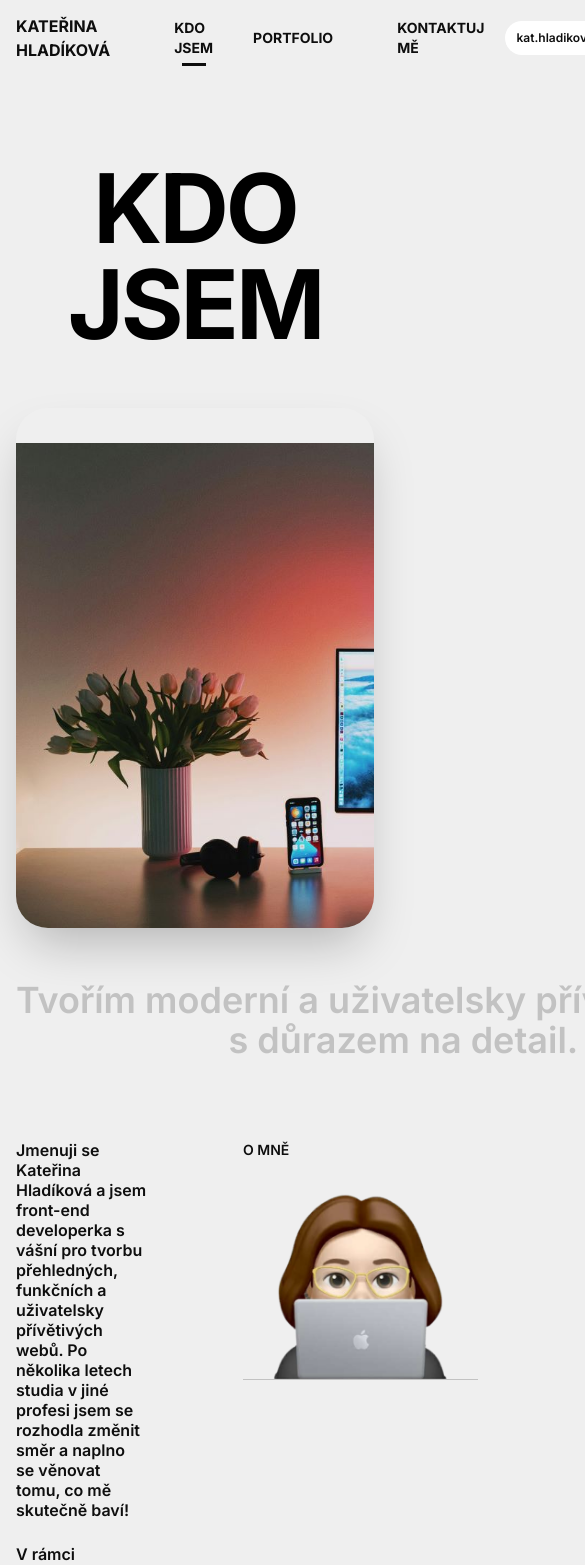
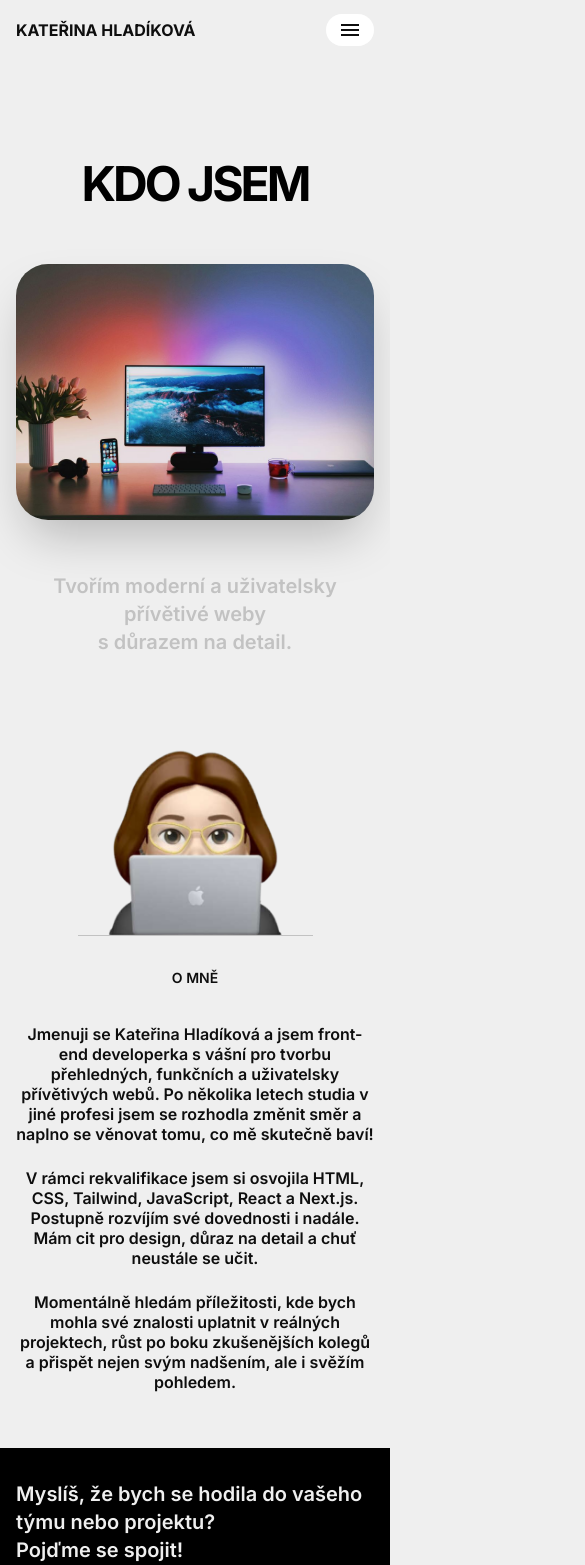
Before and after one commit to katerinahladikova/KH-website-next, a Next.js app: page /cs/about in a window 390 px wide. Shown: the top 1565 px of the page, 585 px wide, since content can reach past the window. Built offline with nearby package versions, Linux system fonts and the light colour scheme.

Commit message:
responsivity

```diff
--- a/src/app/[locale]/about/page.tsx
+++ b/src/app/[locale]/about/page.tsx
@@ -7,15 +7,21 @@ export default function About() {
     return (
         <div className="container pt-40">
             <h2 className="h2 text-center">{t("header")}</h2>
-            <Image src="/computer.jpg" alt="" width={1248} height={500} className="shadow-2xl w-full object-cover object-[position:bottom_-35px_left_0] rounded-4xl block m-auto my-13 h-130" />
+            <Image
+                src="/computer.jpg"
+                alt=""
+                width={1248}
+                height={500}
+                className="shadow-2xl w-full object-cover md:object-[position:bottom_-35px_left_0] h-64 rounded-4xl block m-auto my-13 md:h-130"
+            />
             <Quote text={t("quote")} />
-            <div className="grid grid-cols-2 mt-20 mb-8 gap-24">
-                <div>
+            <div className="grid md:grid-cols-2 mt-20 mb-8 gap-4 md:gap-24">
+                <div className="max-md:order-2 max-md:text-center">
                     <p className="mb-6 font-semibold text-inky leading-tight">{t("p1")}</p>
                     <p className="mb-6 font-semibold text-inky leading-tight">{t("p2")}</p>
                     <p className="mb-6 font-semibold text-inky leading-tight">{t("p3")}</p>
                 </div>
-                <div>
+                <div className="flex flex-col-reverse md:flex-col max-md:gap-8 max-md:items-center">
                     <h3 className="text-inky uppercase text-sm font-semibold mb-5">{t("title")}</h3>
                     <Image src="/memoji-comp.png" alt="" width={235} height={200} className="block h-50 max-w-150 border-b border-gray" />
                 </div>
--- a/src/app/[locale]/page.tsx
+++ b/src/app/[locale]/page.tsx
@@ -1,10 +1,16 @@
 import Hero from "../components/Hero";
+import Refs from "../components/Refs";
+import { getTranslations } from "next-intl/server";
 
 export default async function Home({ params }: Readonly<{ params: Promise<{ locale: string }> }>) {
     const { locale } = await params;
+    const t = await getTranslations("refs");
+
     return (
         <>
             <Hero locale={locale} />
+            <h2 dangerouslySetInnerHTML={{ __html: t("header") }} className="h2 container"></h2>
+            <Refs />
         </>
     );
 }
--- a/src/app/[locale]/portfolio/page.tsx
+++ b/src/app/[locale]/portfolio/page.tsx
@@ -11,7 +11,7 @@ export default function Portfolio() {
         <div className="container">
             <div className="pt-40 mb-20">
                 <h2 dangerouslySetInnerHTML={{ __html: t("experience") }} className="h2"></h2>
-                <div className="ml-[40%]">
+                <div className="ml-[30%] md:ml-[40%]">
                     <Experience title="HTML" subtitle={t("e3")} />
                     <Experience title="CSS" subtitle={t("e3")} />
                     <Experience title="Tailwind CSS" subtitle={t("e3")} />
@@ -36,7 +36,7 @@ export default function Portfolio() {
             </div>
             <div>
                 <h2 dangerouslySetInnerHTML={{ __html: t("projects") }} className="h2"></h2>
-                <div className="grid grid-cols-3 mb-14 gap-6">
+                <div className="grid md:grid-cols-3 mb-14 gap-6">
                     <Project title={t("p1")} link="https://pizza.katerinahladikova.cz/" badges={["HTML", "CSS", "JavaScript"]} />
                 </div>
             </div>
--- a/src/app/components/Certificates.tsx
+++ b/src/app/components/Certificates.tsx
@@ -14,7 +14,7 @@ export default function Certificates() {
     };
 
     return (
-        <div className="grid grid-cols-3 mb-14">
+        <div className="grid md:grid-cols-3 gap-5 mb-14">
             <Image src="/JSCert.png" alt="blb" width={402} height={284} onClick={() => open(0)} />
             <Image src="/ReactCert.png" alt="blb" width={402} height={284} onClick={() => open(1)} />
             <FsLightbox key={index} toggler={toggler} sources={["/JSCert.png", "/ReactCert.png"]} />
--- a/src/app/components/Footer.tsx
+++ b/src/app/components/Footer.tsx
@@ -8,8 +8,8 @@ export default function Footer() {
     const t = useTranslations("footer");
     return (
         <footer className="bg-black">
-            <div className="grid grid-cols-2 pt-8 font-bold container">
-                <div>
+            <div className="grid md:grid-cols-2 max-md:gap-10 pt-8 font-bold container">
+                <div className="max-md:order-2">
                     <div>
                         <h3 className="text-gray uppercase text-sm font-semibold mb-5">Kateřina Hladíková</h3>
                         <p dangerouslySetInnerHTML={{ __html: t("paragraph") }} className="text-darkgray text-xs"></p>
--- a/src/app/components/Navigation.tsx
+++ b/src/app/components/Navigation.tsx
@@ -4,11 +4,17 @@ import { Link, usePathname } from "@/i18n/navigation";
 import Mail from "./Mail";
 import { useTranslations } from "next-intl";
 import { useEffect, useRef, useState } from "react";
+import { Icon } from "@iconify/react";
 
 export function Navigation() {
     const t = useTranslations("navigation");
     const pathname = usePathname();
     const [scrolled, setScrolled] = useState(false);
+    const [isMenuOpen, setIsMenuOpen] = useState(false);
+
+    useEffect(() => {
+        setIsMenuOpen(false);
+    }, [pathname]);
 
     useEffect(() => {
         let prevScroll = 0;
@@ -25,12 +31,12 @@ export function Navigation() {
     }, []);
 
     return (
-        <div className={`fixed top-0 left-0 right-0 bg-surface/80 transition-transform backdrop-blur-md ${scrolled ? "-translate-y-full" : "translate-y-0"}`}>
-            <nav className="text-inky container pt-3.5 pb-2.5 flex gap-16 items-center">
-                <Link href="/" className="font-bold uppercase">
+        <div className={`fixed top-0 left-0 right-0 bg-surface/80 transition-transform backdrop-blur-md z-20 ${scrolled && !isMenuOpen ? "-translate-y-full" : "translate-y-0"}`}>
+            <nav className="text-inky container pt-3.5 pb-2.5 flex gap-16 items-center max-lg:justify-between">
+                <Link href="/" className="font-bold uppercase z-20">
                     Kateřina Hladíková
                 </Link>
-                <div className="uppercase font-bold text-sm flex justify-between gap-10 items-center">
+                <div className="uppercase font-bold text-sm flex justify-between gap-10 items-center max-lg:hidden">
                     <Link
                         href="/about"
                         className={`relative before:absolute before:left-1/2 before:-bottom-2 before:h-0.75 before:bg-inky before:-translate-x-1/2 before:transition-[width] before:w-0 hover:before:w-6 ${
@@ -48,7 +54,7 @@ export function Navigation() {
                         {t("portfolio")}
                     </Link>
                 </div>
-                <div className="uppercase font-bold text-sm m-auto mr-0 flex justify-between gap-5 items-center">
+                <div className="uppercase font-bold text-sm m-auto mr-0 flex justify-between gap-5 items-center max-lg:hidden">
                     <p>{t("contact")}</p>
                     <Mail mail="kat.hladikova@email.cz" />
                     <div className="flex justify-center gap-1 text-base">
@@ -61,6 +67,48 @@ export function Navigation() {
                         </Link>
                     </div>
                 </div>
+                <button onClick={() => setIsMenuOpen(!isMenuOpen)} className="bg-white rounded-3xl h-8 px-3 cursor-pointer z-20 lg:hidden">
+                    <Icon icon={isMenuOpen ? "material-symbols:close" : "material-symbols:menu"} className="text-2xl" />
+                </button>
+                <div
+                    className={`transition-all fixed lg:hidden top-0 left-0 right-0 h-screen z-10 bg-surface grid place-items-center ${
+                        isMenuOpen ? "opacity-100 translate-y-0 pointer-events-auto" : "opacity-0 -translate-y-full pointer-events-none"
+                    }`}
+                >
+                    <div className="container flex flex-col gap-60 items-center">
+                        <div className="uppercase font-bold text-sm flex flex-col gap-5 items-center">
+                            <Link
+                                href="/about"
+                                className={`relative before:absolute before:left-1/2 before:-bottom-2 before:h-0.75 before:bg-inky before:-translate-x-1/2 before:transition-[width] before:w-0 hover:before:w-6 ${
+                                    pathname.includes("about") ? "before:w-6" : ""
+                                }`}
+                            >
+                                {t("about")}
+                            </Link>
+                            <Link
+                                href="/portfolio"
+                                className={`relative before:absolute before:left-1/2 before:-bottom-2 before:h-0.75 before:bg-inky before:-translate-x-1/2 before:transition-[width] before:w-0 hover:before:w-6 ${
+                                    pathname.includes("portfolio") ? "before:w-6" : ""
+                                }`}
+                            >
+                                {t("portfolio")}
+                            </Link>
+                        </div>
+                        <div className="uppercase font-bold text-sm flex flex-col gap-5 items-center">
+                            <p>{t("contact")}</p>
+                            <Mail mail="kat.hladikova@email.cz" />
+                            <div className="flex justify-center gap-1 text-base">
+                                <Link href={pathname} locale="cs">
+                                    CZ
+                                </Link>
+                                |
+                                <Link href={pathname} locale="en">
+                                    EN
+                                </Link>
+                            </div>
+                        </div>
+                    </div>
+                </div>
             </nav>
         </div>
     );
--- a/src/app/components/Quote.tsx
+++ b/src/app/components/Quote.tsx
@@ -3,5 +3,10 @@ type QuoteProps = {
 };
 
 export default function Quote({ text }: QuoteProps) {
-    return <p className="m-auto text-4xl w-max font-semibold text-center text-gray duration-700 transition-colors ease-in-out hover:text-inky" dangerouslySetInnerHTML={{ __html: text }}></p>;
+    return (
+        <p
+            className="m-auto text-xl md:text-4xl w-max max-w-full font-semibold text-center text-gray duration-700 transition-colors ease-in-out hover:text-inky"
+            dangerouslySetInnerHTML={{ __html: text }}
+        ></p>
+    );
 }
--- a/src/app/globals.css
+++ b/src/app/globals.css
@@ -13,5 +13,5 @@
 }
 
 @utility h2 {
-  @apply text-8xl uppercase tracking-[-3px] mb-14 font-bold
+  @apply text-8xl uppercase tracking-[-3px] mb-14 font-bold max-lg:text-7xl max-md:text-5xl
 }
--- a/src/messages/cs.json
+++ b/src/messages/cs.json
@@ -6,9 +6,13 @@
     },
 
     "hero": {
-        "header": "Front-End Developerka",
+        "header": "Front-End <br/> Developerka",
         "subtitle": "Ráda se připojím k týmu,<br/> kde má moje práce smysl.",
         "year": "2025 - dosud"
+    },
+
+    "refs": {
+        "header": "Reference"
     },
 
     "footer": {
--- a/src/messages/en.json
+++ b/src/messages/en.json
@@ -6,7 +6,7 @@
     },
 
     "hero": {
-        "header": "Front-End Developer",
+        "header": "Front-End<br/>Developer",
         "subtitle": "Ready to join a team where <br/> my work is meaningful.",
         "year": "2025 - present"
     },
@@ -41,5 +41,8 @@
         "p3": "bored api",
         "p4": "password generator",
         "project-btn": "View project"
+    },
+    "refs": {
+        "header": "References"
     }
 }
```
Also changed, not shown: src/app/components/Hero.tsx (+5 -2 lines).
